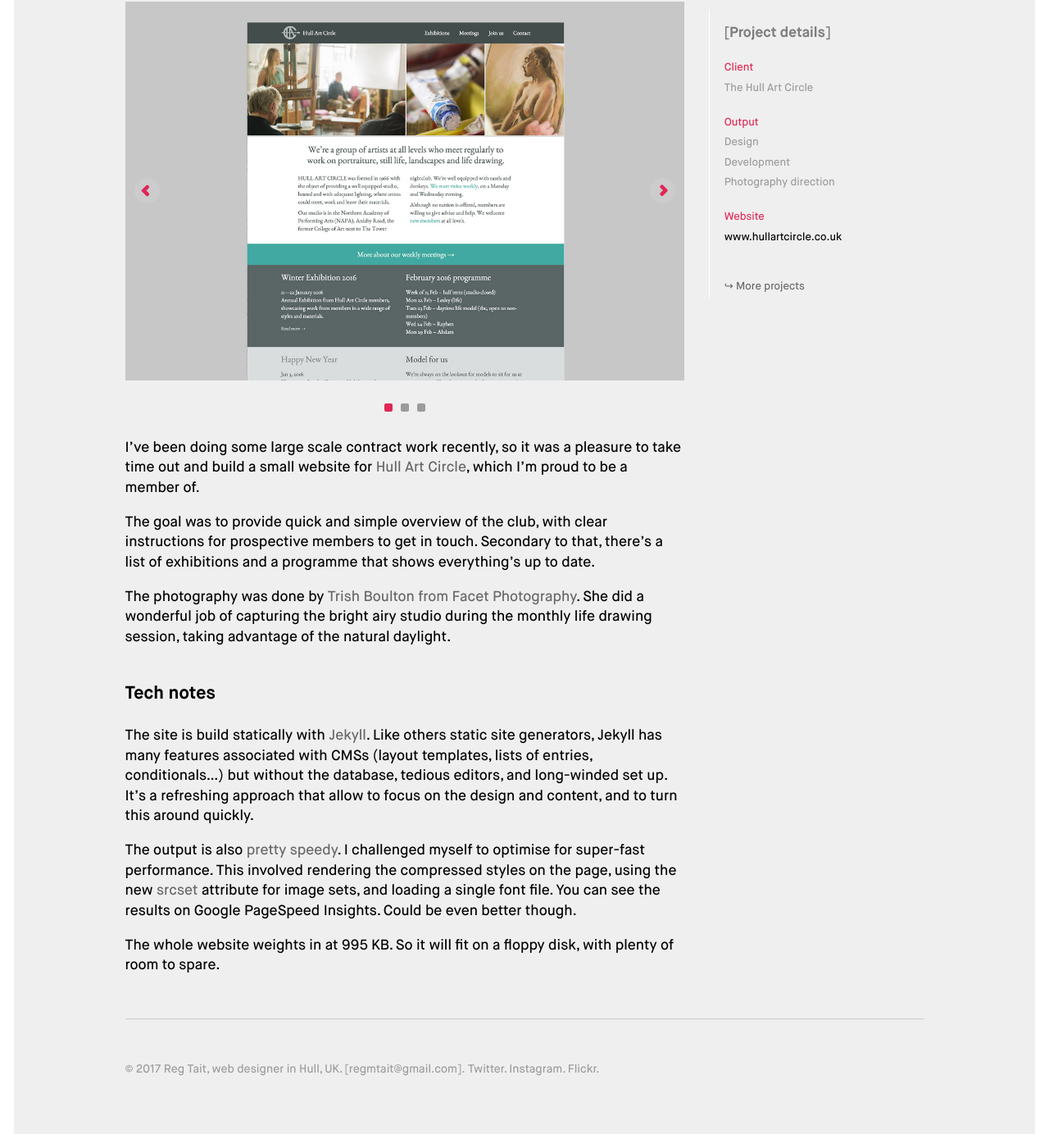
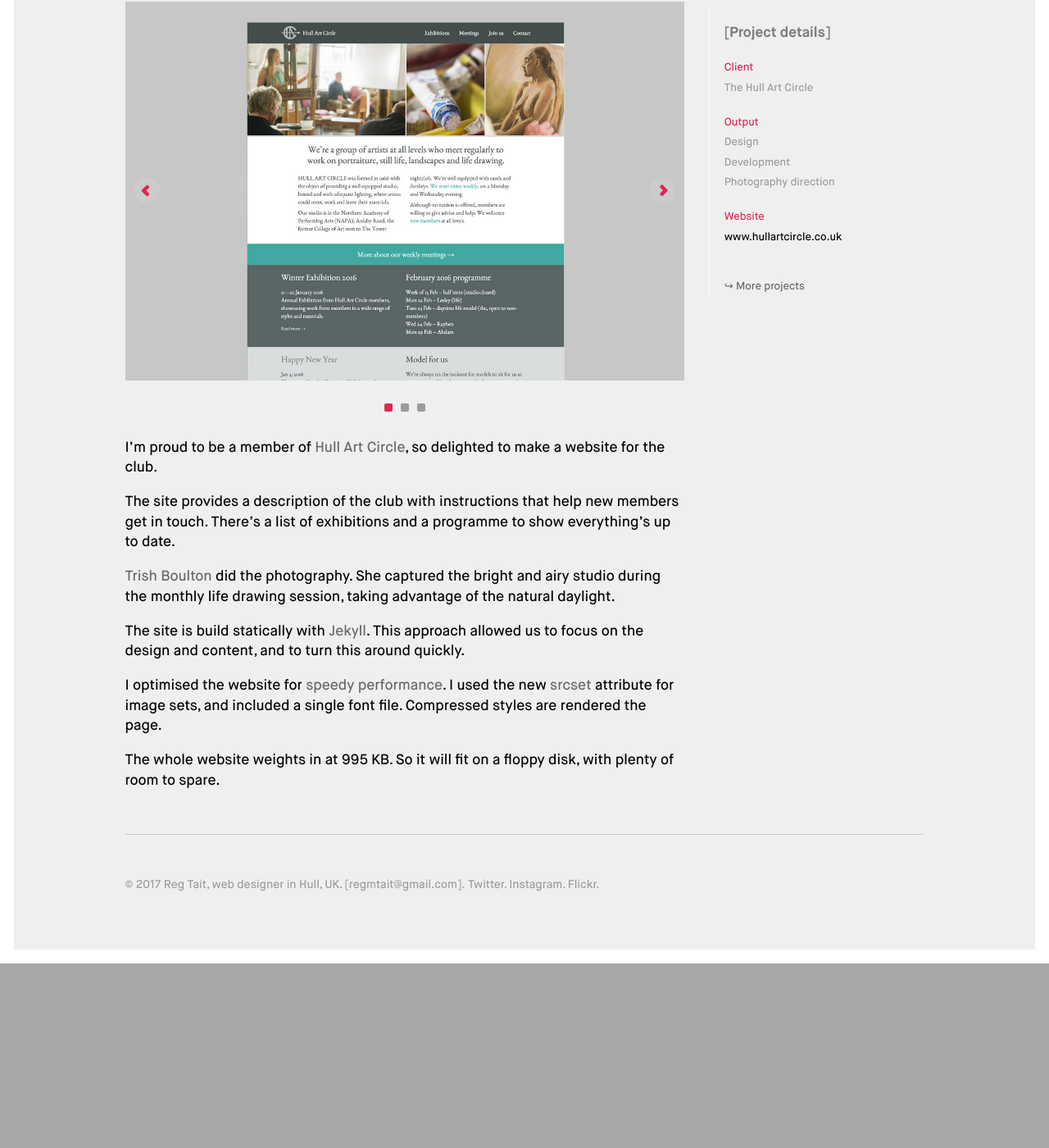
Before and after one commit to regmtait/regmtait.co.uk, a Jekyll site: the page built from _projects/hullartcircle.md, in a window 1280 px wide and 1400 px high, scrolled down 327 px. Shown: the whole window at 82% size. Built offline with Jekyll 4.4.1, drawn with Linux system fonts in a browser that asks for light colours; after the commit the page ends 1502 px from its top, so only the background shows below that.

Commit message:
Edited the text

```diff
--- a/_projects/hullartcircle.md
+++ b/_projects/hullartcircle.md
@@ -30,23 +30,21 @@
 
 ---
 
-I've been doing some large scale contract work recently, so it was a pleasure to take time out and build a small website for [Hull Art Circle], which I'm proud to be a member of.
+I'm proud to be a member of [Hull Art Circle], so delighted to make a website for the club.
 
-The goal was to provide quick and simple overview of the club, with clear instructions for prospective members to get in touch. Secondary to that, there's a list of exhibitions and a programme that shows everything’s up to date.
+The site provides a description of the club with instructions that help new members get in touch. There's a list of exhibitions and a programme to show everything’s up to date.
 
-The photography was done by [Trish Boulton from Facet Photography]. She did a wonderful job of capturing the bright airy studio during the monthly life drawing session, taking advantage of the natural daylight.
+[Trish Boulton] did the photography. She captured the bright and airy studio during the monthly life drawing session, taking advantage of the natural daylight.
 
-## Tech notes
+The site is build statically with [Jekyll]. This approach allowed us to focus on the design and content, and to turn this around quickly.
 
-The site is build statically with [Jekyll]. Like others static site generators, Jekyll has many features associated with CMSs (layout templates, lists of entries, conditionals…) but without the database, tedious editors, and long-winded set up. It’s a refreshing approach that allow to focus on the design and content, and to turn this around quickly.
-
-The output is also [pretty speedy]. I challenged myself to optimise for super-fast performance. This involved rendering the compressed styles on the page, using the new [srcset] attribute for image sets, and loading a single font file. You can see the results on Google PageSpeed Insights. Could be even better though.
+I optimised the website for [speedy performance].  I used the new [srcset] attribute for image sets, and included a single font file.  Compressed styles are rendered the page.
 
 The whole website weights in at 995 KB. So it will fit on a floppy disk, with plenty of room to spare.
 
-[Trish Boulton from Facet Photography]: http://www.facetphotography.co.uk/
+[Trish Boulton]: http://www.facetphotography.co.uk/
 [Jekyll]:https://jekyllrb.com/
 [Hull Art Circle]: http://hullartcircle.co.uk
 [Hammer]: http://hammerformac.com/
-[pretty speedy]: https://developers.google.com/speed/pagespeed/insights/?url=hullartcircle.co.uk
+[speedy performance]: https://developers.google.com/speed/pagespeed/insights/?url=hullartcircle.co.uk
 [srcset]: https://developer.mozilla.org/en-US/docs/Web/HTML/Element/img#Example_3_Using_the_srcset_attribute
```
